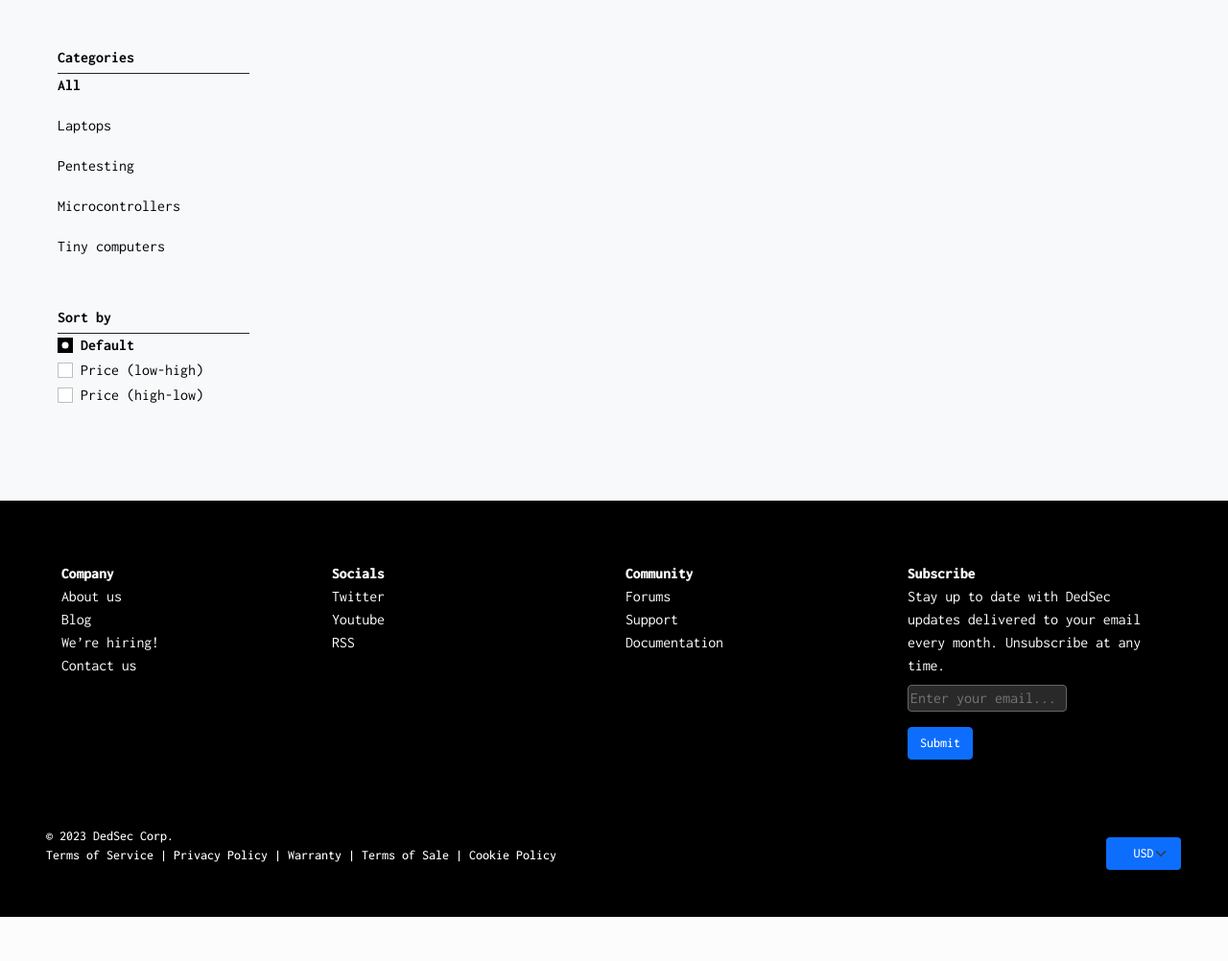
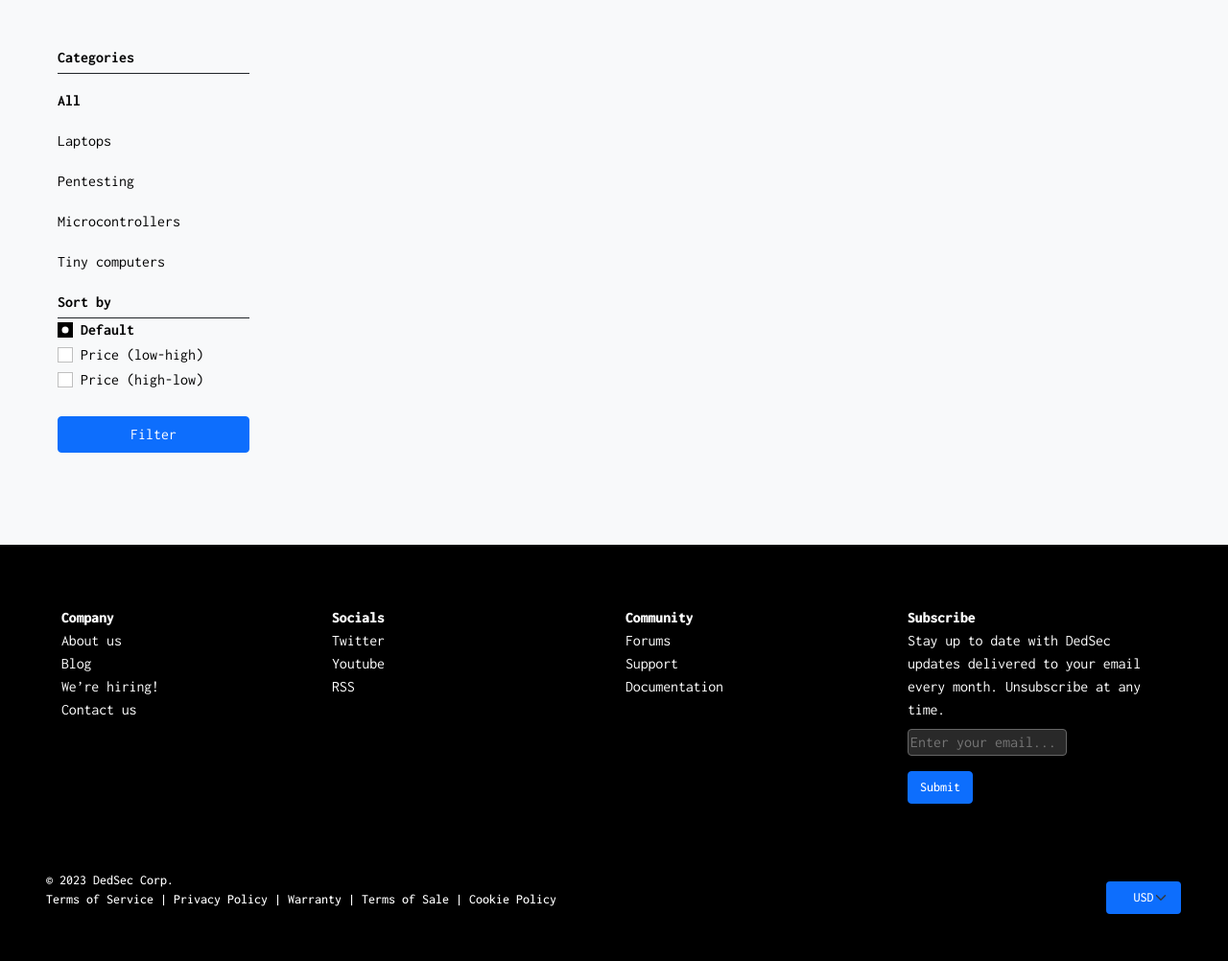
Before and after one commit to droussielle/dedsec-store-website, a PHP site: page /pages/product.php in a window 1280 px wide. Shown: the part 95-1097 px from the top of the page at 96% size. Before the commit the page ends 1051 px from the top, so only its background shows below. Run offline with PHP 8.4, Linux system fonts and the light colour scheme.

Commit message:
update product categories radio

```diff
--- a/pages/product.php
+++ b/pages/product.php
@@ -35,7 +35,7 @@
 
             <div style="width: 200px;">
                 <!-- Categories -->
-                <div class="mb-lg-5 mb-1">
+                <div class="mb-lg-3 mb-3">
 
                     <!-- Header + Button dropdown -->
                     <div class="pb-1 border-bottom border-dark d-flex justify-content-between">
@@ -49,14 +49,14 @@
 
                     <!-- Content -->
                     <div>
-                        <ul class="p-0 m-0 list-group list-group-flush d-lg-flex collapse gap-3 mb-4" id="categories-dropdown">
+                        <ul class="p-0 m-0 list-group list-group-flush d-lg-flex collapse gap-3" id="categories-dropdown">
                             <!-- <li class="list-group-item border-0 fb ps-0 bg-light"><a class="fb fw-bolder text-decoration-none" href="#">All</a></li>
                             <li class="list-group-item border-0 fb ps-0 bg-light"><a class="fb text-decoration-none" href="">Laptops</a></li>
                             <li class="list-group-item border-0 fb ps-0 bg-light"><a class="fb text-decoration-none" href="">Pentesting</a></li>
                             <li class="list-group-item border-0 fb ps-0 bg-light"><a class="fb text-decoration-none" href="">Microcontrollers</a></li>
                             <li class="list-group-item border-0 fb ps-0 bg-light"><a class="fb text-decoration-none" href="">Tiny computers</a></li> -->
 
-                            <li class="form-check bg-light ps-0">
+                            <li class="form-check bg-light ps-0 mt-3">
                                 <input class="form-check-input rounded-0 shadow-none d-none" type="radio" name="flexCheck-categories" id="all" checked>
                                 <label class="form-check-label fb" for="all">All</label>
                             </li>
@@ -109,6 +109,8 @@
 
                 </div>
 
+                <!-- Applying filter btn -->
+                <div class="btn btn-primary w-100 mt-4" id="filter-btn">Filter</div>
             </div>
 
         </div>
```
Also changed, not shown: 1 other file.
